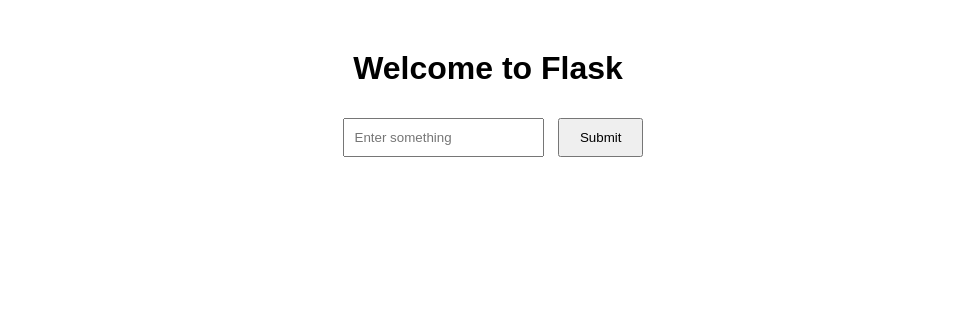
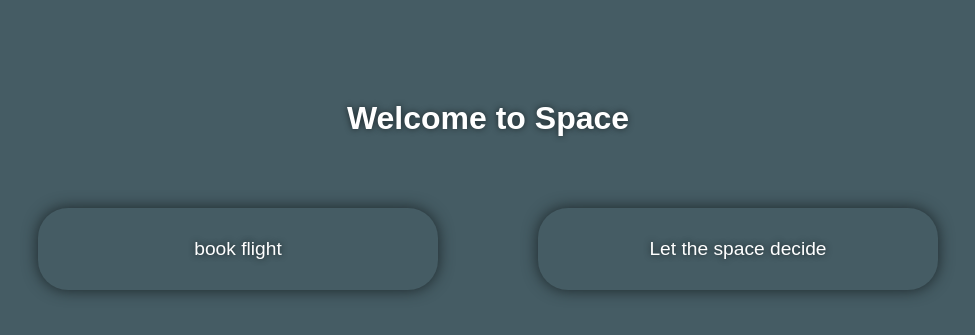
Before and after one commit to AleksanderCichon/BHL2024, a Flask app: page / in a window 1280 px wide. Shown: the top 335 px of the page, without its empty margins (152-1127 px from the left). Run offline with Flask 3, Linux system fonts and the light colour scheme.

Commit message:
added css

```diff
--- a/static/style.css
+++ b/static/style.css
@@ -1,7 +1,10 @@
 body {
     font-family: Arial, sans-serif;
     text-align: center;
-    margin-top: 50px;
+    margin-top: 100px;
+    background-color: #455C64;
+    color: white;
+    text-shadow: 0px 0px 6px #1C2629;
 }
 
 input {
@@ -9,6 +12,45 @@
     margin: 10px;
 }
 
-button {
-    padding: 10px 20px;
+#conteiner{
+    text-align: center;
+    color:white;
+    margin: auto;
+    max-width: fit-content;
 }
+
+.button {
+    -webkit-box-shadow: 0px 0px 15px 0px #1C2629;
+    -moz-box-shadow: 0px 0px 15px 0px #1C2629;
+    box-shadow: 0px 0px 15px 0px #1C2629;
+    font-size: larger;
+    margin: 50px;
+    float:left;
+    color:white;
+    padding: 30px 50px;
+    min-width: 300px;
+    border-radius: 30px 30px 30px 30px;
+    border-color: #1DB0E0;
+    transition-duration: 0.4s;
+}
+
+.button:hover {
+    -webkit-box-shadow: 0px 0px 42px 6px #1682A6;
+    -moz-box-shadow: 0px 0px 42px 6px #1682A6;
+    box-shadow: 0px 0px 42px 6px #1682A6;
+    background-color: #1682A6;
+    border-color: #1682A6;
+    color: white;
+}
+
+a:link {
+    padding:30px 50px;
+    color: white;
+    background-color: transparent;
+    text-decoration: none;
+}
+a:visited {
+    color: white;
+    background-color: transparent;
+    text-decoration: none;
+  }
--- a/templates/index.html
+++ b/templates/index.html
@@ -7,10 +7,10 @@
     <link rel="stylesheet" href="{{ url_for('static', filename='style.css') }}">
 </head>
 <body>
-    <h1>Welcome to Flask</h1>
-    <form action="/submit" method="POST">
-        <input type="text" name="input_name" placeholder="Enter something">
-        <button type="submit">Submit</button>
-    </form>
+    <h1>Welcome to Space</h1>
+    <div id = "conteiner">
+        <div class="button"><a href="flights.html">book flight</a></div>
+        <div class="button"><a href="">Let the space decide</a></div>
+    </div>
 </body>
 </html>
```
Also changed, not shown: templates/flights.html (added).
